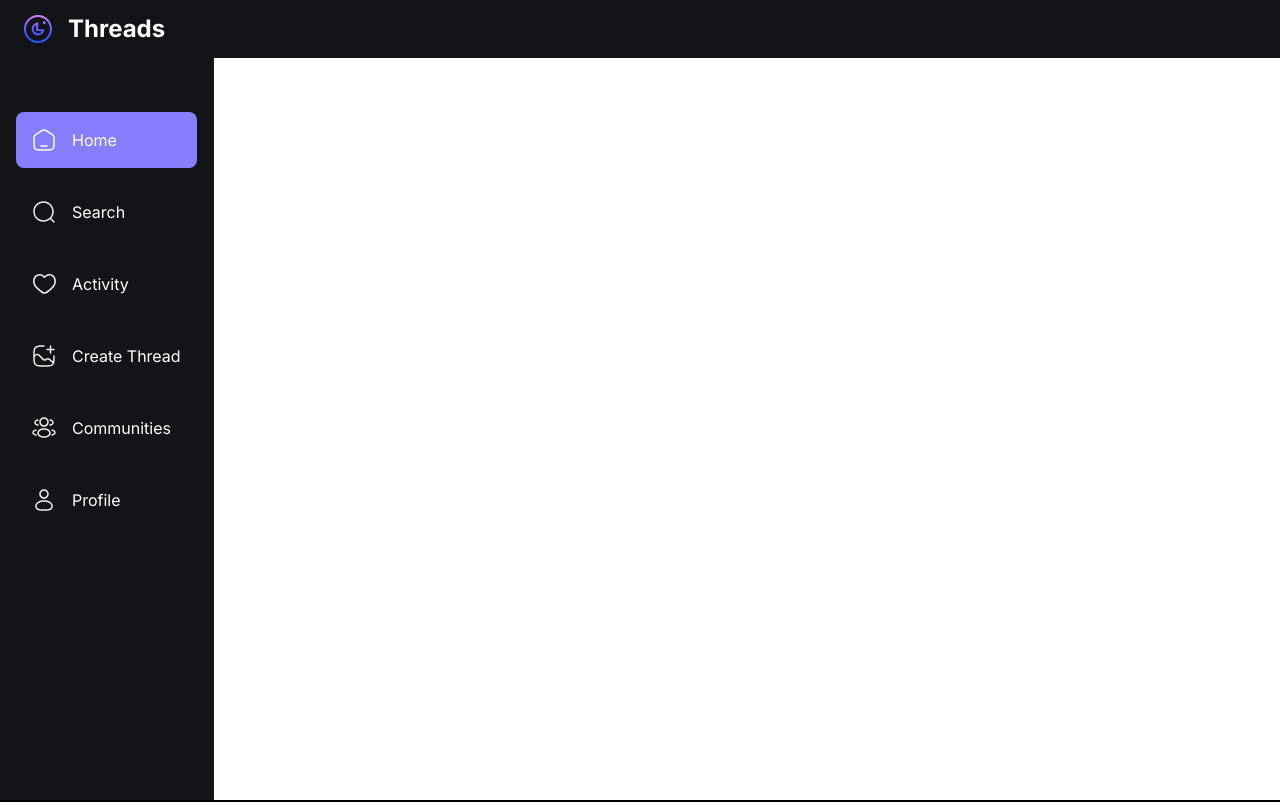
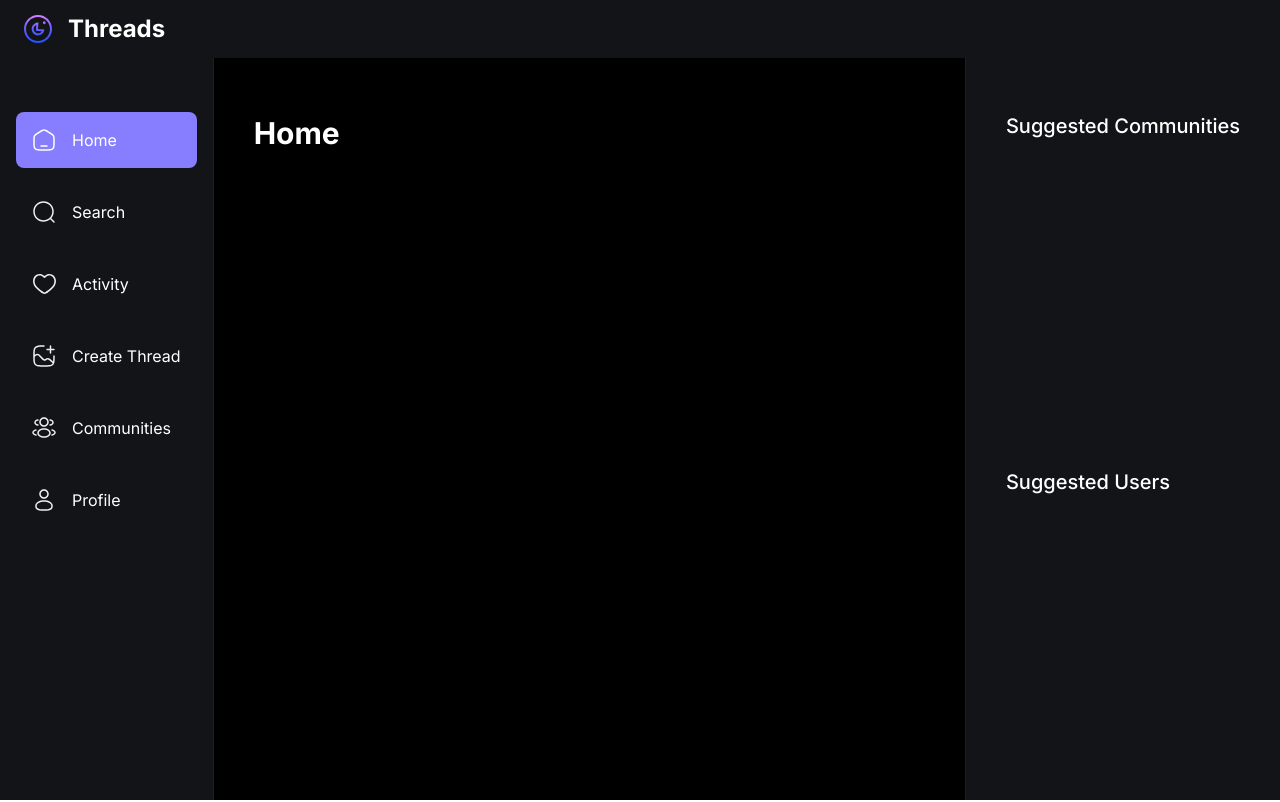
Before and after one commit to oybekabdulazizov/dropthoughts, a Next.js app: page / in a window 1280 px wide. Shown: the top 802 px of the page. Built offline with nearby package versions, Linux system fonts and the light colour scheme; no server answers.

Commit message:
implement the rightsidebar and fix some styling of app/root layout

```diff
--- a/app/(root)/layout.tsx
+++ b/app/(root)/layout.tsx
@@ -24,14 +24,13 @@ export default function RootLayout({
       <html lang='en'>
         <body className={inter.className}>
           <Topbar />
-          <main>
+          <main className='flex flex-row'>
             <LeftSidebar />
             <section className='main-container'>
               <div className='w-full max-w-4xl'>{children}</div>
             </section>
             <RightSidebar />
           </main>
-          {children}
           <Bottombar />
         </body>
       </html>
--- a/components/shared/RightSidebar.tsx
+++ b/components/shared/RightSidebar.tsx
@@ -1,3 +1,14 @@
 export default function RightSidebar() {
-  return <h1>RightSidebar</h1>;
+  return (
+    <section className='custom-scrollbar rightsidebar'>
+      <div className='flex flex-1 flex-col justify-start'>
+        <h3 className='text-heading4-medium text-light-1'>
+          Suggested Communities
+        </h3>
+      </div>
+      <div className='flex flex-1 flex-col justify-start'>
+        <h3 className='text-heading4-medium text-light-1'>Suggested Users</h3>
+      </div>
+    </section>
+  );
 }
```
